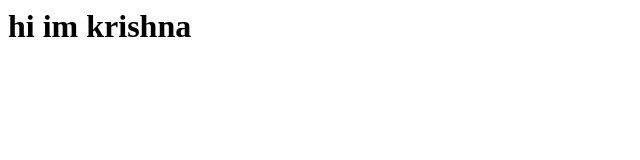
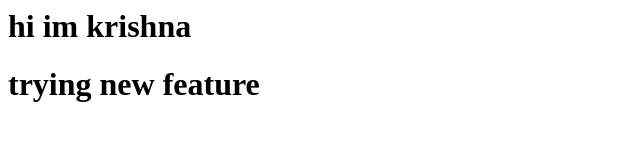
Before and after one commit to Krishnaprasadbolasani/init_repo, a plain HTML site: page index.html in a window 1280 px wide. Shown: the whole page, without its empty margins (0-640 px from the left). Drawn offline with Linux system fonts and the light colour scheme.

Commit message:
tring new feature

```diff
--- a/index.html
+++ b/index.html
@@ -1 +1,2 @@
 <h1>hi im krishna</h1>
+<h1>trying new feature</h1>
```
